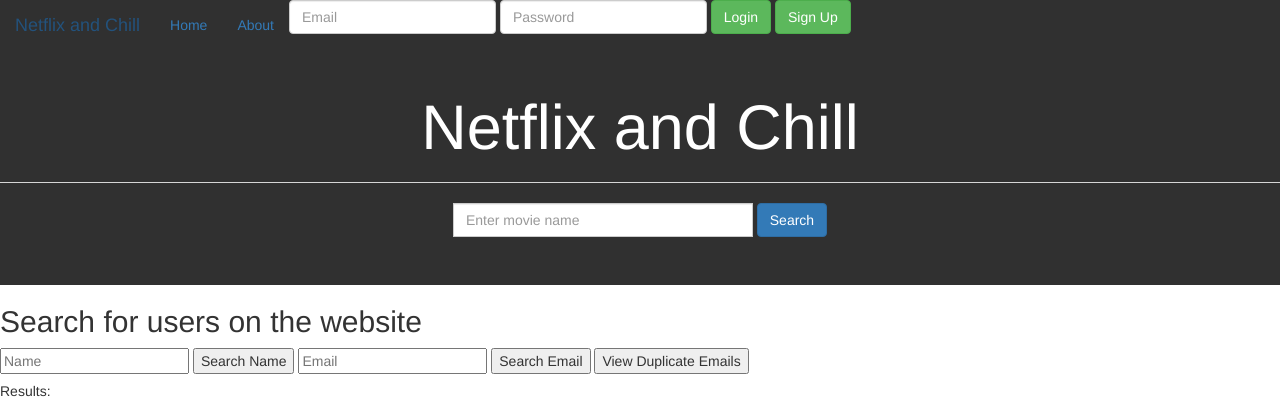
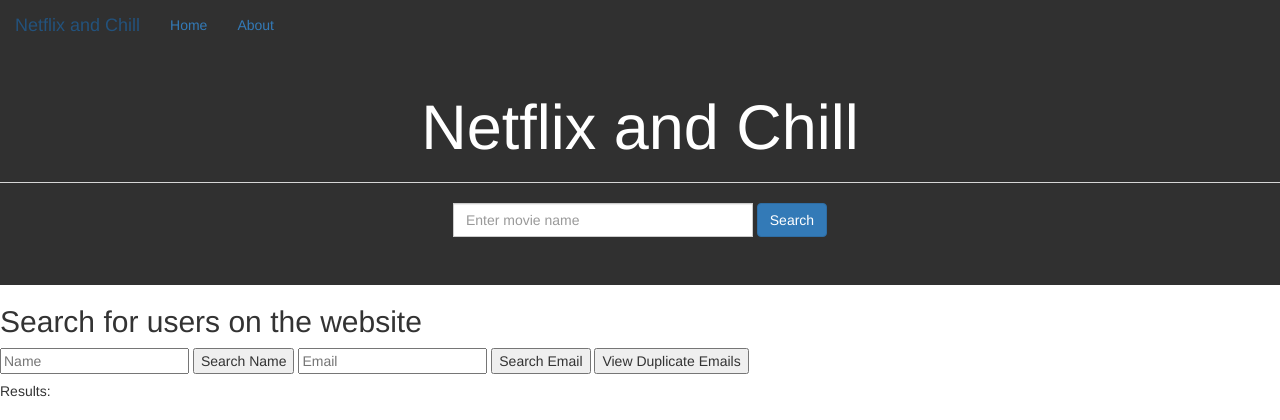
Before and after one commit to SeniorMovieWatchers/flask_framework, a Flask app: page / in a window 1280 px wide. Shown: the top 420 px of the page. Run offline with Flask 2, Linux system fonts and the light colour scheme; some libraries are stand-ins or nearby versions.

Commit message:
login functionality

```diff
--- a/app.py
+++ b/app.py
@@ -6,30 +6,21 @@
 @app.route("/")
 @app.route("/index")
 def index():
-  return render_template('index.html')
+    return render_template('index.html')
 
-@app.route("/new-user", methods=["POST"])
-def new_user():
-  if request.method == "POST":
-    username = request.json['username']
-    email    = request.json['email']
-    password = request.json['password']
-    sql_query = "INSERT INTO user(username, email, password) values('%s', '%s', '%s')"%(username, email, password)
-    cursor.execute(sql_query)
-    database.commit()
-    return sql_query
-  return "Unsuccessful POST request"
-
-@app.route("/update-username", methods=["POST"])
-def update_email():
-  if request.method == "POST":
-    username = request.json['username']
-    email   = request.json['email']
-    sql_query = "UPDATE user SET username='%s' WHERE email='%s'"%(username, email)
-    cursor.execute(sql_query)
-    database.commit()
-    return sql_query
-  return "Unsuccessful POST request"
+@app.route("/signin", methods=["POST"])
+def sign_in():
+    if request.method == "POST":
+        id = request.json["id"]
+        username = request.json["username"]
+        email = request.json["email"]
+        sql_query = "SELECT * FROM user WHERE id='%s'" % id
+        cursor.execute(sql_query)
+        if cursor.rowcount == 0:
+            sql_query = "INSERT INTO user(id, username, email) values('%s', '%s', '%s')" % (id, username, email)
+            cursor.execute(sql_query)
+            database.commit()
+    return "Unsuccessful POST request"
 
 @app.route("/search-user-email", methods=["POST"])
 def search_user_email():
@@ -76,7 +67,4 @@
      return jsonify(result)
 
 if __name__ == "__main__":
-  import logging, sys
-  logging.basicConfig(stream=sys.stderr)
-
   app.run(host="0.0.0.0")
--- a/db.py
+++ b/db.py
@@ -2,6 +2,6 @@
 
 database = mariadb.connect(user='root',
 	password='cs411fa2016',
-	database='imdb')
+	database='movielens')
 
 cursor = database.cursor()
--- a/static/front_page.js
+++ b/static/front_page.js
@@ -99,26 +99,6 @@
     });
 });
 
-
-    $("#submit-signup").click(function() {
-    var new_data = {
-            username : $("#name").val(),
-            email : $("#email").val(),
-            password : $("#password").val()
-        };
-
-        $.ajax({
-            url: 'http://fa16-cs411-50.cs.illinois.edu/home/new-user',
-            dataType: 'JSON',
-            type: 'POST',
-            contentType: 'application/json; charset=utf-8',
-            success: function(result){
-                $("#query-executed").html(result['query']);
-            },
-            data: JSON.stringify(new_data)
-        });
-});
-
 $("#submit-update").click(function(){
 
     var errorMessage = "";
@@ -178,89 +158,5 @@
         $("#password-text").css("display", "none");
         $("#edit-account").css("display", "block");
         $("#logout").css("display", "block");
-
     }
-
 });
-
-$("#submit-signup").click(function(){
-
-    var errorMessage = "";
-    var fieldMissing = "";
-
-    if($("#email").val() == ""){
-
-        fieldMissing += "Email\n"
-
-    }
-
-    if($("#name").val() == ""){
-
-        fieldMissing += "Name\n"
-
-    }
-
-    if($("#password").val() == ""){
-
-        fieldMissing += "Password\n"
-
-    }
-
-    if($("#passwordConfirm").val() == ""){
-
-        fieldMissing += "Confirm Password\n"
-
-    }
-
-    if(fieldMissing != ""){
-
-        errorMessage += "The following field(s) are missing:" + fieldMissing;
-
-    }
-
-    if(isEmail($("#email").val()) == false){
-
-        errorMessage += "Email is invalid\n";
-
-    }
-
-    if($("#password").val() != $("#passwordConfirm").val()){
-
-        errorMessage += "Passwords don't match";
-
-    }
-
-    if(errorMessage != ""){
-
-        alert(errorMessage);
-
-    }else{
-
-        /*var new_data = {
-            name : $("#name").val(),
-            email : $("#email").val(),
-            password : $("#password").val();
-        };
-
-        $.ajax({
-            url: '/new-user',
-            dataType: 'JSON',
-            type: 'POST',
-            contentType: 'application/json; charset=utf-8',
-            success: function(result){
-                console.log(result)
-            },
-            data: JSON.stringify(new_data);
-        });*/
-
-        $("#signup-jumbotron").css("display", "none");
-        $("#login-button").css("display", "none");
-        $("#signup").css("display", "none");
-        $("#email-text").css("display", "none");
-        $("#password-text").css("display", "none");
-        $("#edit-account").css("display", "block");
-        $("#logout").css("display", "block");
-
-    }
-
-});
--- /dev/null
+++ b/static/google_service.js
@@ -0,0 +1,53 @@
+function onSuccess(googleUser) {
+    console.log(googleUser.getBasicProfile().getId());
+    $('#google-signin').hide();
+    $('#username').text(googleUser.getBasicProfile().getGivenName());
+    $('#profile_image').attr('src', googleUser.getBasicProfile().getImageUrl());
+    $('#profile_image').show();
+    $('#username').show();
+    $('#signout-button').show();
+    signIn(googleUser);
+}
+
+function signIn(googleUser) {
+    var new_data = {
+        id : googleUser.getBasicProfile().getId(),
+        username: googleUser.getBasicProfile().getGivenName(),
+        email: googleUser.getBasicProfile().getEmail()
+    };
+
+    $.ajax({
+        url: 'http://fa16-cs411-50.cs.illinois.edu/home/signin',
+        dataType: 'JSON',
+        type: 'POST',
+        contentType: 'application/json; charset=utf-8',
+        data: JSON.stringify(new_data)
+    });
+}
+
+function onFailure(error) {
+    console.log(error);
+}
+
+function renderButton() {
+    gapi.signin2.render('google-signin', {
+        'scope': 'profile email',
+        'width': 200,
+        'height': 40,
+        'longtitle': true,
+        'theme': 'light',
+        'onsuccess': onSuccess,
+        'onfailure': onFailure
+  });
+}
+
+$('#signout-button').click(function() {
+    var auth2 = gapi.auth2.getAuthInstance();
+    auth2.signOut().then(function () {
+        $('#profile_image').hide();
+        $('#username').hide();
+        $('#signout-button').hide();
+        $('#google-signin').show();
+    });
+
+})
--- a/templates/index.html
+++ b/templates/index.html
@@ -2,15 +2,16 @@
 <html>
    <head>
    <title>Netflix and Chill</title>
-    <script src="https://ajax.googleapis.com/ajax/libs/jquery/2.2.2/jquery.min.js"></script>
-
     <!-- Required meta tags always come first -->
     <meta charset="utf-8">
     <meta name="viewport" content="width=device-width, initial-scale=1, shrink-to-fit=no">
     <meta http-equiv="x-ua-compatible" content="ie=edge">
+    <meta name="google-signin-client_id" content="567865399405-tn5a3lefjbea3phdaui3gh27a9q9r1cl.apps.googleusercontent.com">
 
     <!-- Bootstrap CSS -->
     <link rel="stylesheet" href="https://maxcdn.bootstrapcdn.com/bootstrap/4.0.0-alpha.2/css/bootstrap.min.css" integrity="sha384-y3tfxAZXuh4HwSYylfB+J125MxIs6mR5FOHamPBG064zB+AFeWH94NdvaCBm8qnd" crossorigin="anonymous">
+    <script src="https://ajax.googleapis.com/ajax/libs/jquery/2.2.2/jquery.min.js"></script>
+    <script src="https://apis.google.com/js/platform.js" async defer></script>
 
     <style type="text/css">
 
@@ -89,14 +90,14 @@
             </li>
           </ul>
 
-          <form class="form-inline pull-xs-right">
-            <input class="form-control" type="email" id="email-text" placeholder="Email">
-            <input class="form-control" type="password" id="password-text" placeholder="Password">
-            <button class="btn btn-success" type="submit" id="login-button">Login</button>
-            <button class="btn btn-success" type="button" id="signup">Sign Up</button>
-            <button class="btn btn-success" type="button" id="edit-account">Edit Account</button>
-            <button class="btn btn-success" type="button" id="logout">Log Out</button>
-          </form>
+          <div class="form-inline pull-xs-right">
+              <div id="google-signin"></div>
+              <div style="float: left; width: 250px;">
+                  <img id="profile_image" style="width: 40px; height: 40px; float: left; clear: none; margin: 0 20px 0 0; display: none;">
+                  <h2 id="username" style="float: left; clear: none; font-size: 1.5em; margin-top: 5px; display: none;"></h2>
+                  <button id="signout-button" style="float: left; clear: none; display: none; margin: 4px 0 0 20px;">Sign out</button>
+              </div>
+          </div>
         </nav>
 
         <div id="search-jumbotron" class="jumbotron jumbotron-fluid">
@@ -184,5 +185,7 @@
         </div>
     </body>
 
+    <script src="https://apis.google.com/js/platform.js?onload=renderButton" async defer></script>
     <script src="{{ url_for('static', filename='front_page.js') }}"></script>
+    <script src="{{ url_for('static', filename='google_service.js') }}"></script>
 </html>
```
Also changed, not shown: 1 other file.
